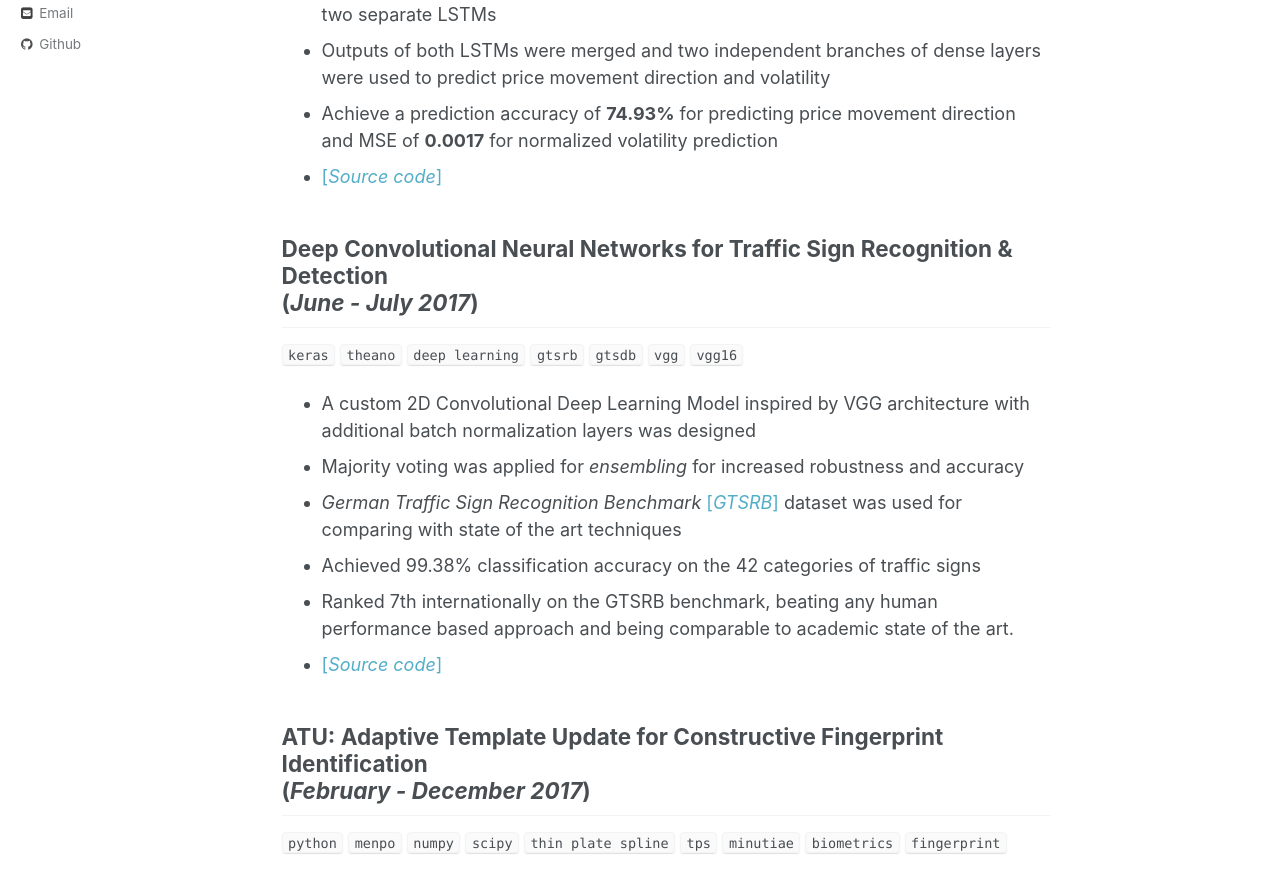
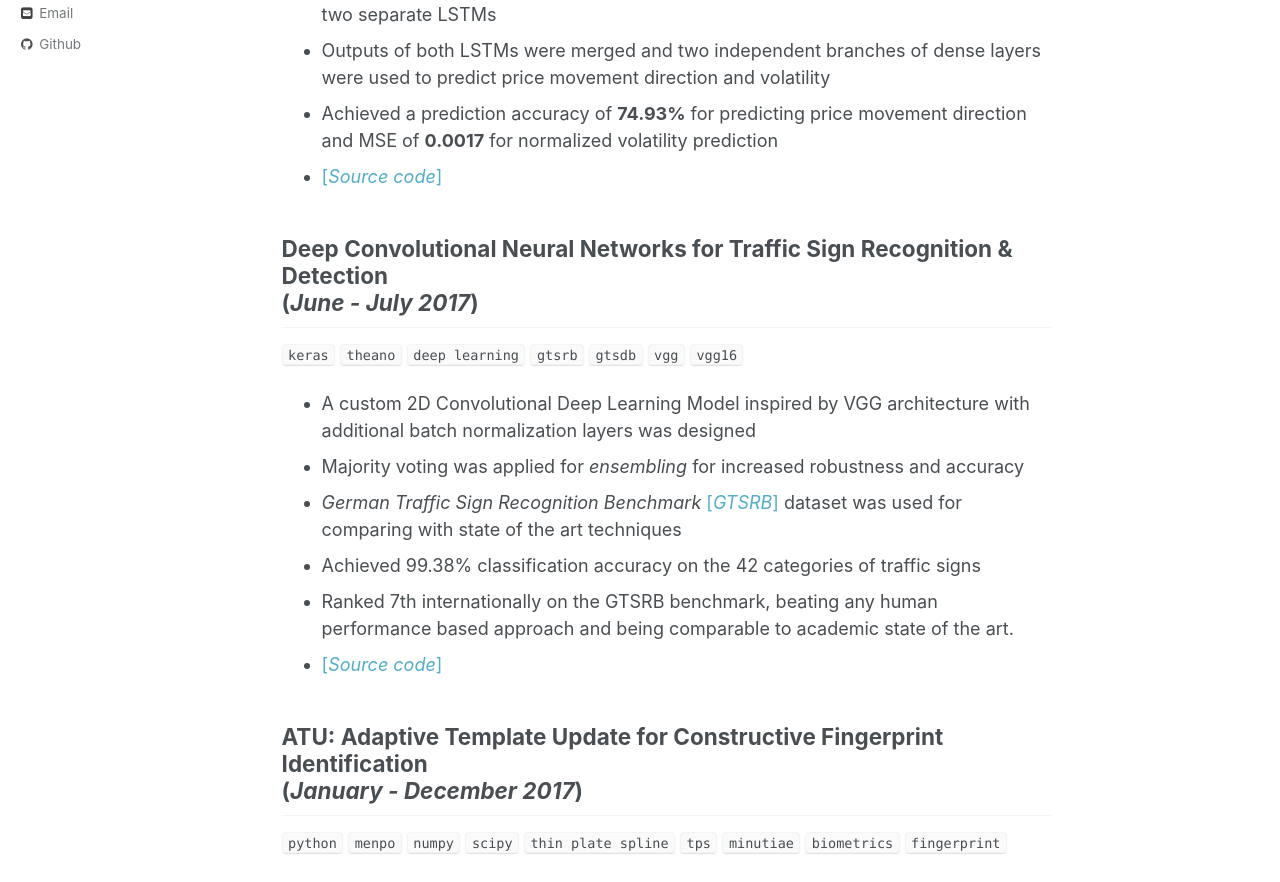
Before and after one commit to amitojdeep/amitojdeep.github.io, a Jekyll site: the page built from _pages/projects.md, in a window 1280 px wide and 1400 px high. Shown: the part 421-1303 px from the top of the window. Built offline with Jekyll 4.4.1, drawn with Linux system fonts in a browser that asks for light colours; some of the changed text lies outside the part shown.

Commit message:
Update projects.md

```diff
--- a/_pages/projects.md
+++ b/_pages/projects.md
@@ -12,7 +12,7 @@ redirect_from:
 * Designed a Multimodal and Multitask Deep Learning Model to predict stock price movement and volatility
 * Price History and News headlines were taken as two modalities and used as inputs to two separate LSTMs
 * Outputs of both LSTMs were merged and two independent branches of dense layers were used to predict price movement direction and volatility
-*  Achieve a prediction accuracy of **74.93%** for predicting price movement direction and MSE of **0.0017** for normalized volatility prediction
+*  Achieved a prediction accuracy of **74.93%** for predicting price movement direction and MSE of **0.0017** for normalized volatility prediction
 * [[_Source code_]](https://github.com/amitojdeep/deep-stock-preds)
 
 ## Deep Convolutional Neural Networks for Traffic Sign Recognition & Detection  <br> (_June - July 2017_)
@@ -25,7 +25,7 @@ redirect_from:
 * [[_Source code_]](https://github.com/amitojdeep/traffic-sign-reco)
 
 
-## ATU: Adaptive Template Update for Constructive Fingerprint Identification <br>(_February - December 2017_)
+## ATU: Adaptive Template Update for Constructive Fingerprint Identification <br>(_January - December 2017_)
 `python`  `menpo` `numpy` `scipy` `thin plate spline` `tps` `minutiae` `biometrics` `fingerprint` <br>
 * Minutiae points were mosaicked using **Thin Plate Spline transformation**
 * It mimiced natural deformation during registration
```
Also changed, not shown: other parts of _pages/projects.md (+1 -1 lines).
